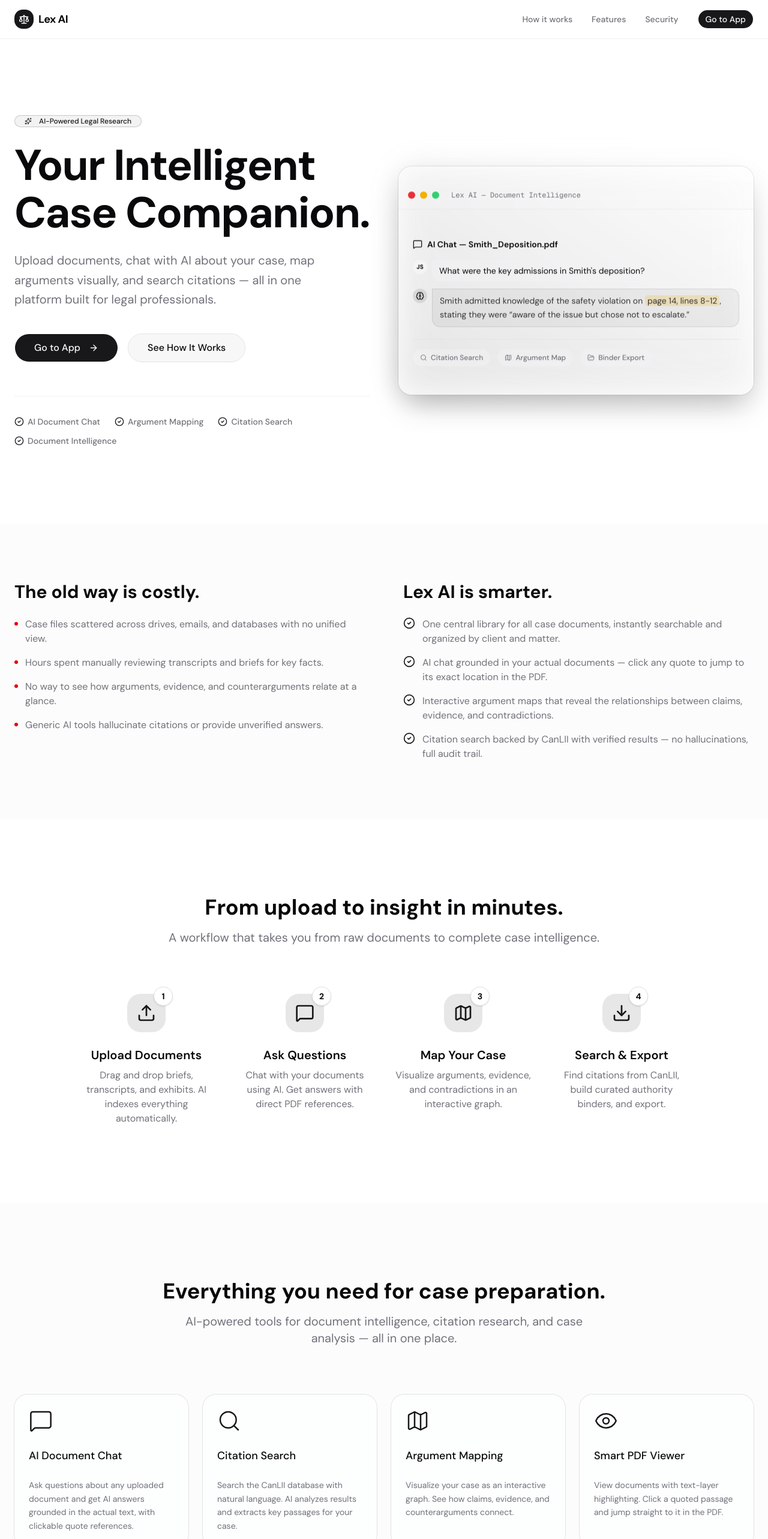
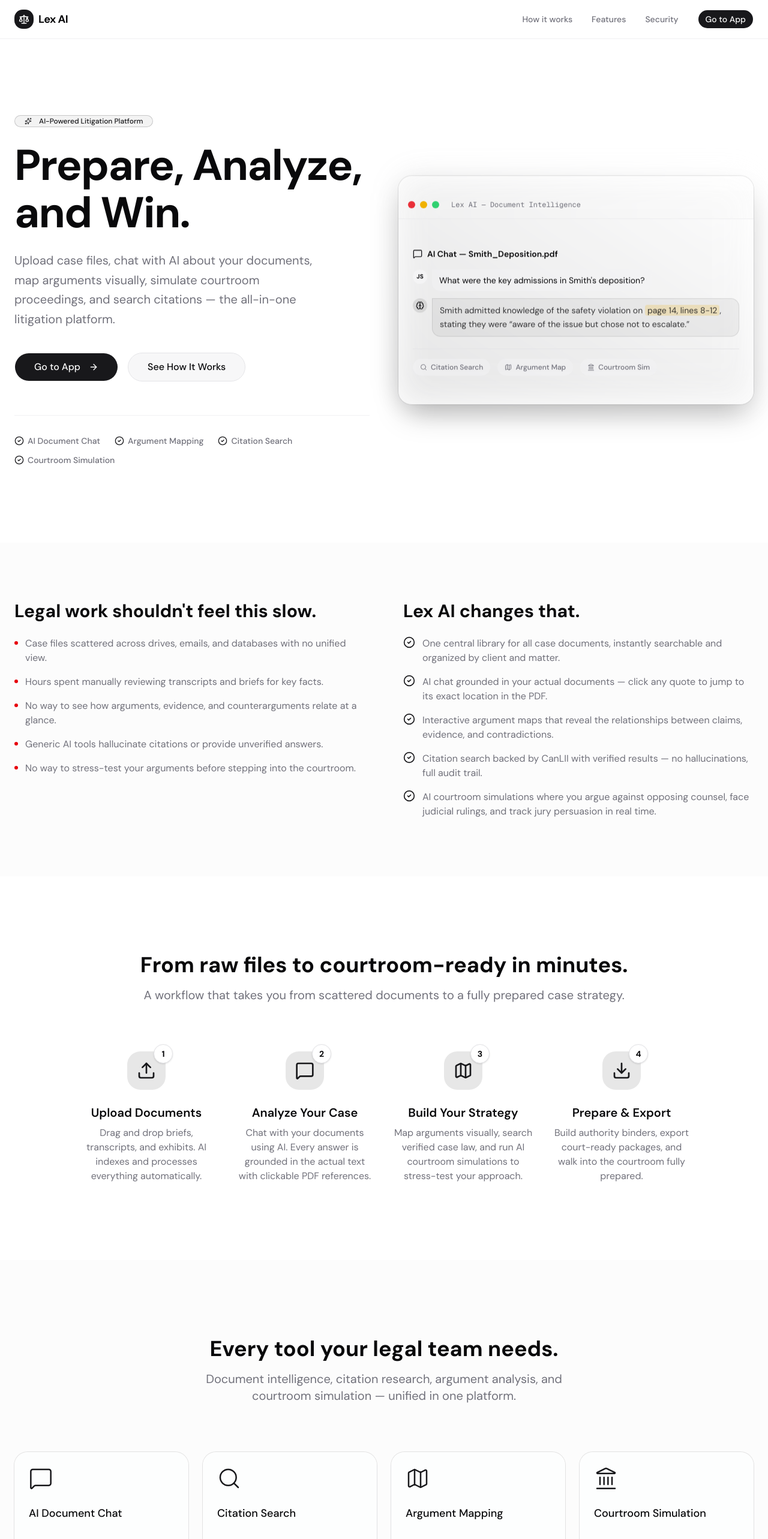
Before and after one commit to N-Look/legal, a Next.js app: page / in a window 1280 px wide. Shown: the top 2566 px of the page at 60% size. Built offline with nearby package versions, Linux system fonts and the light colour scheme.

Commit message:
landing updates

```diff
--- a/app/layout.tsx
+++ b/app/layout.tsx
@@ -15,8 +15,8 @@
 });
 
 export const metadata: Metadata = {
-  title: "Lex AI - Your Intelligent Case Companion",
-  description: "Upload legal documents, chat with AI about your case, visualize argument maps, and search citations — all in one platform built for legal professionals.",
+  title: "Lex AI - AI-Powered Litigation Platform",
+  description: "Upload case files, chat with AI about your documents, map arguments, simulate courtroom proceedings, and search citations — the all-in-one litigation platform.",
 };
 
 export default function RootLayout({
--- a/app/page.tsx
+++ b/app/page.tsx
@@ -61,21 +61,21 @@
     };
 
     const steps = [
-        { title: "Upload Documents", desc: "Drag and drop briefs, transcripts, and exhibits. AI indexes everything automatically.", icon: Upload },
-        { title: "Ask Questions", desc: "Chat with your documents using AI. Get answers with direct PDF references.", icon: MessageSquare },
-        { title: "Map Your Case", desc: "Visualize arguments, evidence, and contradictions in an interactive graph.", icon: Map },
-        { title: "Search & Export", desc: "Find citations from CanLII, build curated authority binders, and export.", icon: Download }
+        { title: "Upload Documents", desc: "Drag and drop briefs, transcripts, and exhibits. AI indexes and processes everything automatically.", icon: Upload },
+        { title: "Analyze Your Case", desc: "Chat with your documents using AI. Every answer is grounded in the actual text with clickable PDF references.", icon: MessageSquare },
+        { title: "Build Your Strategy", desc: "Map arguments visually, search verified case law, and run AI courtroom simulations to stress-test your approach.", icon: Map },
+        { title: "Prepare & Export", desc: "Build authority binders, export court-ready packages, and walk into the courtroom fully prepared.", icon: Download }
     ];
 
     const features = [
-        { title: "AI Document Chat", desc: "Ask questions about any uploaded document and get AI answers grounded in the actual text, with clickable quote references.", icon: MessageSquare },
-        { title: "Citation Search", desc: "Search the CanLII database with natural language. AI analyzes results and extracts key passages for your case.", icon: Search },
-        { title: "Argument Mapping", desc: "Visualize your case as an interactive graph. See how claims, evidence, and counterarguments connect.", icon: Map },
-        { title: "Smart PDF Viewer", desc: "View documents with text-layer highlighting. Click a quoted passage and jump straight to it in the PDF.", icon: Eye },
-        { title: "Client/Matter Scoping", desc: "Organize documents by client and matter. Data stays strictly separated across engagements.", icon: Users },
-        { title: "AI-Powered Indexing", desc: "Every uploaded document is automatically processed and indexed, making it instantly searchable and chat-ready.", icon: Brain },
-        { title: "Authority Binder Export", desc: "Build curated binders of key authorities and export structured, court-ready authority bundles.", icon: FolderOpen },
-        { title: "Full Audit Trail", desc: "Complete provenance tracking. Know exactly when documents were uploaded, processed, and referenced.", icon: History }
+        { title: "AI Document Chat", desc: "Ask questions about any uploaded document and get AI answers grounded in the actual text, with clickable references back to the source PDF.", icon: MessageSquare },
+        { title: "Citation Search", desc: "Search the CanLII database with natural language. AI analyzes results and extracts key passages relevant to your case.", icon: Search },
+        { title: "Argument Mapping", desc: "Visualize your entire case as an interactive graph. See how claims, evidence, and counterarguments connect at a glance.", icon: Map },
+        { title: "Courtroom Simulation", desc: "Practice your case against AI opposing counsel. A judge rules on objections while a jury scores your persuasiveness in real time.", icon: Landmark },
+        { title: "Client & Matter Scoping", desc: "Organize all documents by client and matter. Data stays strictly separated across engagements with zero cross-contamination.", icon: Users },
+        { title: "AI-Powered Indexing", desc: "Every uploaded document is automatically processed and indexed, making it instantly searchable and ready for AI analysis.", icon: Brain },
+        { title: "Authority Binder Export", desc: "Build curated binders of key authorities from your citation searches and export structured, court-ready packages.", icon: FolderOpen },
+        { title: "Full Audit Trail", desc: "Complete provenance tracking. Know exactly when documents were uploaded, processed, cited, and who accessed them.", icon: History }
     ];
 
     return (
@@ -141,7 +141,7 @@
                     >
                         <Badge variant="outline" className="w-fit rounded-full px-4 py-1.5 border-primary/20 bg-primary/5 text-primary">
                             <Sparkles className="w-3.5 h-3.5 mr-2 inline" />
-                            AI-Powered Legal Research
+                            AI-Powered Litigation Platform
                         </Badge>
                         <motion.h1
                             initial={{ opacity: 0, y: 20 }}
@@ -149,7 +149,7 @@
                             transition={{ duration: 0.7, delay: 0.2, ease: "easeOut" }}
                             className="text-5xl md:text-7xl font-bold tracking-tight leading-[1.1]"
                         >
-                            Your Intelligent <br className="hidden md:block" /> Case Companion.
+                            Prepare, Analyze, <br className="hidden md:block" /> and Win.
                         </motion.h1>
                         <motion.p
                             initial={{ opacity: 0, y: 20 }}
@@ -157,7 +157,7 @@
                             transition={{ duration: 0.7, delay: 0.3, ease: "easeOut" }}
                             className="text-xl text-muted-foreground max-w-lg leading-relaxed"
                         >
-                            Upload documents, chat with AI about your case, map arguments visually, and search citations — all in one platform built for legal professionals.
+                            Upload case files, chat with AI about your documents, map arguments visually, simulate courtroom proceedings, and search citations — the all-in-one litigation platform.
                         </motion.p>
                         <div className="flex flex-col sm:flex-row gap-4 mt-4">
                             <Link href="/login" className="contents">
@@ -178,7 +178,7 @@
                             <span className="flex items-center gap-1.5"><CheckCircle2 className="w-4 h-4 text-primary" /> AI Document Chat</span>
                             <span className="flex items-center gap-1.5"><CheckCircle2 className="w-4 h-4 text-primary" /> Argument Mapping</span>
                             <span className="flex items-center gap-1.5"><CheckCircle2 className="w-4 h-4 text-primary" /> Citation Search</span>
-                            <span className="flex items-center gap-1.5"><CheckCircle2 className="w-4 h-4 text-primary" /> Document Intelligence</span>
+                            <span className="flex items-center gap-1.5"><CheckCircle2 className="w-4 h-4 text-primary" /> Courtroom Simulation</span>
                         </div>
                     </motion.div>
 
@@ -239,7 +239,7 @@
                                                 <Map className="w-3 h-3" /> Argument Map
                                             </div>
                                             <div className="flex items-center gap-1.5 text-xs font-medium text-muted-foreground bg-muted/50 rounded-full px-3 py-1.5">
-                                                <FolderOpen className="w-3 h-3" /> Binder Export
+                                                <Landmark className="w-3 h-3" /> Courtroom Sim
                                             </div>
                                         </div>
                                     </CardContent>
@@ -261,7 +261,7 @@
                         className="grid md:grid-cols-2 gap-16"
                     >
                         <div>
-                            <h2 className="text-3xl font-bold mb-6">The old way is costly.</h2>
+                            <h2 className="text-3xl font-bold mb-6">Legal work shouldn&apos;t feel this slow.</h2>
                             <motion.ul variants={staggerContainer} initial="hidden" whileInView="visible" viewport={{ once: true }} className="space-y-4 text-muted-foreground">
                                 <motion.li variants={itemVariant} className="flex gap-3">
                                     <span className="w-1.5 h-1.5 rounded-full bg-destructive mt-2 shrink-0"></span>
@@ -279,10 +279,14 @@
                                     <span className="w-1.5 h-1.5 rounded-full bg-destructive mt-2 shrink-0"></span>
                                     <p>Generic AI tools hallucinate citations or provide unverified answers.</p>
                                 </motion.li>
+                                <motion.li variants={itemVariant} className="flex gap-3">
+                                    <span className="w-1.5 h-1.5 rounded-full bg-destructive mt-2 shrink-0"></span>
+                                    <p>No way to stress-test your arguments before stepping into the courtroom.</p>
+                                </motion.li>
                             </motion.ul>
                         </div>
                         <div>
-                            <h2 className="text-3xl font-bold mb-6">Lex AI is smarter.</h2>
+                            <h2 className="text-3xl font-bold mb-6">Lex AI changes that.</h2>
                             <motion.ul variants={staggerContainer} initial="hidden" whileInView="visible" viewport={{ once: true }} className="space-y-4 text-muted-foreground">
                                 <motion.li variants={itemVariant} className="flex gap-3">
                                     <CheckCircle2 className="w-5 h-5 text-primary shrink-0" />
@@ -300,6 +304,10 @@
                                     <CheckCircle2 className="w-5 h-5 text-primary shrink-0" />
                                     <p>Citation search backed by CanLII with verified results — no hallucinations, full audit trail.</p>
                                 </motion.li>
+                                <motion.li variants={itemVariant} className="flex gap-3">
+                                    <CheckCircle2 className="w-5 h-5 text-primary shrink-0" />
+                                    <p>AI courtroom simulations where you argue against opposing counsel, face judicial rulings, and track jury persuasion in real time.</p>
+                                </motion.li>
                             </motion.ul>
                         </div>
                     </motion.div>
@@ -310,8 +318,8 @@
             <section id="how-it-works" className="py-32 px-6">
                 <div className="container mx-auto max-w-5xl">
                     <div className="text-center mb-20">
-                        <h2 className="text-4xl font-bold mb-4">From upload to insight in minutes.</h2>
-                        <p className="text-xl text-muted-foreground">A workflow that takes you from raw documents to complete case intelligence.</p>
+                        <h2 className="text-4xl font-bold mb-4">From raw files to courtroom-ready in minutes.</h2>
+                        <p className="text-xl text-muted-foreground">A workflow that takes you from scattered documents to a fully prepared case strategy.</p>
                     </div>
 
                     <motion.div
@@ -344,8 +352,8 @@
             <section id="features" className="py-32 bg-muted/30 px-6">
                 <div className="container mx-auto">
                     <div className="text-center mb-20">
-                        <h2 className="text-4xl font-bold mb-4">Everything you need for case preparation.</h2>
-                        <p className="text-xl text-muted-foreground max-w-2xl mx-auto">AI-powered tools for document intelligence, citation research, and case analysis — all in one place.</p>
+                        <h2 className="text-4xl font-bold mb-4">Every tool your legal team needs.</h2>
+                        <p className="text-xl text-muted-foreground max-w-2xl mx-auto">Document intelligence, citation research, argument analysis, and courtroom simulation — unified in one platform.</p>
                     </div>
 
                     <motion.div
@@ -381,9 +389,9 @@
                         viewport={{ once: true }}
                         variants={fadeUpVariant}
                     >
-                        <h2 className="text-4xl font-bold mb-6">Tangible, actionable deliverables.</h2>
+                        <h2 className="text-4xl font-bold mb-6">Real deliverables, not just answers.</h2>
                         <p className="text-lg text-muted-foreground mb-8">
-                            More than chat responses. Lex AI produces structured outputs you can use directly in case preparation, filing, and team coordination.
+                            Lex AI produces structured, exportable outputs you can bring directly into filings, team reviews, and courtroom preparation.
                         </p>
                         <div className="space-y-4">
                             <div className="flex items-start gap-4">
@@ -392,7 +400,7 @@
                                 </div>
                                 <div>
                                     <h4 className="font-semibold">Authority Binder Packs</h4>
-                                    <p className="text-muted-foreground text-sm">Curated, exportable bundles of verified citations with key passages and source details.</p>
+                                    <p className="text-muted-foreground text-sm">Curated bundles of verified citations with key passages, organized by relevance and ready for court filing.</p>
                                 </div>
                             </div>
                             <div className="flex items-start gap-4">
@@ -401,7 +409,7 @@
                                 </div>
                                 <div>
                                     <h4 className="font-semibold">Visual Argument Maps</h4>
-                                    <p className="text-muted-foreground text-sm">Interactive graphs showing claims, supporting evidence, and contradictions across your case.</p>
+                                    <p className="text-muted-foreground text-sm">Interactive case graphs that reveal how claims, evidence, and counterarguments connect — shareable with your entire team.</p>
                                 </div>
                             </div>
                             <div className="flex items-start gap-4">
@@ -409,8 +417,8 @@
                                     <MessageSquare className="w-5 h-5 text-primary" />
                                 </div>
                                 <div>
-                                    <h4 className="font-semibold">AI-Grounded Summaries</h4>
-                                    <p className="text-muted-foreground text-sm">Document summaries and Q&A answers with direct references back to source PDFs.</p>
+                                    <h4 className="font-semibold">Simulation Transcripts</h4>
+                                    <p className="text-muted-foreground text-sm">Full courtroom simulation transcripts with jury scoring breakdowns, so you know exactly where your arguments land.</p>
                                 </div>
                             </div>
                         </div>
@@ -453,10 +461,11 @@
                                 <motion.div variants={itemVariant} className="pl-4 border-l border-zinc-800 ml-2 space-y-2">
                                     <motion.div variants={itemVariant} className="flex items-center gap-2"><FileText className="w-4 h-4 text-zinc-500" /> authority_binder.json</motion.div>
                                     <motion.div variants={itemVariant} className="flex items-center gap-2"><FileText className="w-4 h-4 text-zinc-500" /> argument_map.svg</motion.div>
+                                    <motion.div variants={itemVariant} className="flex items-center gap-2"><FileText className="w-4 h-4 text-zinc-500" /> simulation_transcript.pdf</motion.div>
                                 </motion.div>
                             </motion.div>
                             <motion.div variants={itemVariant} className="mt-6 text-zinc-500">
-                                5 files, 2 directories. Indexed & chat-ready.
+                                6 files, 2 directories. Indexed & courtroom-ready.
                             </motion.div>
                         </motion.div>
                     </motion.div>
@@ -468,35 +477,35 @@
                 <div className="absolute inset-0 opacity-10 bg-[radial-gradient(ellipse_at_center,_var(--tw-gradient-stops))] from-white via-transparent to-transparent"></div>
                 <div className="container mx-auto relative z-10">
                     <div className="max-w-3xl mb-16">
-                        <h2 className="text-4xl font-bold mb-6">Security & Governance by Design</h2>
-                        <p className="text-primary-foreground/80 text-xl">Built to satisfy the most stringent infosec reviews and operational guidelines.</p>
+                        <h2 className="text-4xl font-bold mb-6">Built for firms that take security seriously.</h2>
+                        <p className="text-primary-foreground/80 text-xl">Enterprise-grade security and governance baked into every layer of the platform.</p>
                     </div>
 
                     <div className="grid md:grid-cols-2 lg:grid-cols-3 gap-x-12 gap-y-16">
                         <div>
                             <Shield className="w-8 h-8 mb-4 opacity-80" />
-                            <h3 className="font-semibold text-lg mb-2">Matter Scoping</h3>
-                            <p className="text-primary-foreground/80 text-sm">Data strictly partitioned by client and matter. Zero cross-contamination risks.</p>
+                            <h3 className="font-semibold text-lg mb-2">Client & Matter Isolation</h3>
+                            <p className="text-primary-foreground/80 text-sm">Every document, chat, and simulation is strictly partitioned by client and matter. Zero cross-contamination.</p>
                         </div>
                         <div>
                             <Users className="w-8 h-8 mb-4 opacity-80" />
-                            <h3 className="font-semibold text-lg mb-2">Access Control</h3>
-                            <p className="text-primary-foreground/80 text-sm">SSO integration with role-based permissions tailored for attorneys, paralegals, and admins.</p>
+                            <h3 className="font-semibold text-lg mb-2">Role-Based Access</h3>
+                            <p className="text-primary-foreground/80 text-sm">Granular permissions for partners, associates, paralegals, and support staff. Everyone sees only what they need.</p>
                         </div>
                         <div>
                             <History className="w-8 h-8 mb-4 opacity-80" />
                             <h3 className="font-semibold text-lg mb-2">Audit Logs</h3>
-                            <p className="text-primary-foreground/80 text-sm">Immutable tracking of who reviewed what, and when a source was fetched.</p>
+                            <p className="text-primary-foreground/80 text-sm">Immutable tracking of every action — who reviewed what, when citations were pulled, and which documents were accessed.</p>
                         </div>
                         <div>
                             <Download className="w-8 h-8 mb-4 opacity-80" />
-                            <h3 className="font-semibold text-lg mb-2">Export Controls</h3>
-                            <p className="text-primary-foreground/80 text-sm">Data never lingers. Automated retention policies and secure deletion workflows.</p>
+                            <h3 className="font-semibold text-lg mb-2">Data Retention Controls</h3>
+                            <p className="text-primary-foreground/80 text-sm">Automated retention policies, secure deletion workflows, and full control over what stays and what goes.</p>
                         </div>
                         <div className="lg:col-span-2">
                             <LinkIcon className="w-8 h-8 mb-4 opacity-80" />
-                            <h3 className="font-semibold text-lg mb-2">Optional Paid Integrations</h3>
-                            <p className="text-primary-foreground/80 text-sm">Bring your own credentials for LexisNexis, Westlaw, or PACER. Lex AI acts as a broker and never stores your raw authentication tokens.</p>
+                            <h3 className="font-semibold text-lg mb-2">Third-Party Integrations</h3>
+                            <p className="text-primary-foreground/80 text-sm">Connect LexisNexis, Westlaw, or CanLII with your own credentials. Lex AI brokers the connection and never stores your authentication tokens.</p>
                         </div>
                     </div>
                 </div>
@@ -505,9 +514,9 @@
             {/* Footer / Final CTA */}
             <footer className="bg-background pt-32 pb-12 px-6 border-t">
                 <div className="container mx-auto text-center mb-24">
-                    <h2 className="text-4xl font-bold mb-6">Ready to work smarter on your cases?</h2>
+                    <h2 className="text-4xl font-bold mb-6">Ready to transform how you prepare for court?</h2>
                     <p className="text-xl text-muted-foreground mb-10 max-w-2xl mx-auto">
-                        Upload your first document, let AI index it, and start asking questions in minutes.
+                        Upload your first case file, run a courtroom simulation, and start building your strategy in minutes.
                     </p>
                     <div className="flex flex-col sm:flex-row justify-center gap-4">
                         <Link href="/login" className="contents">
```
